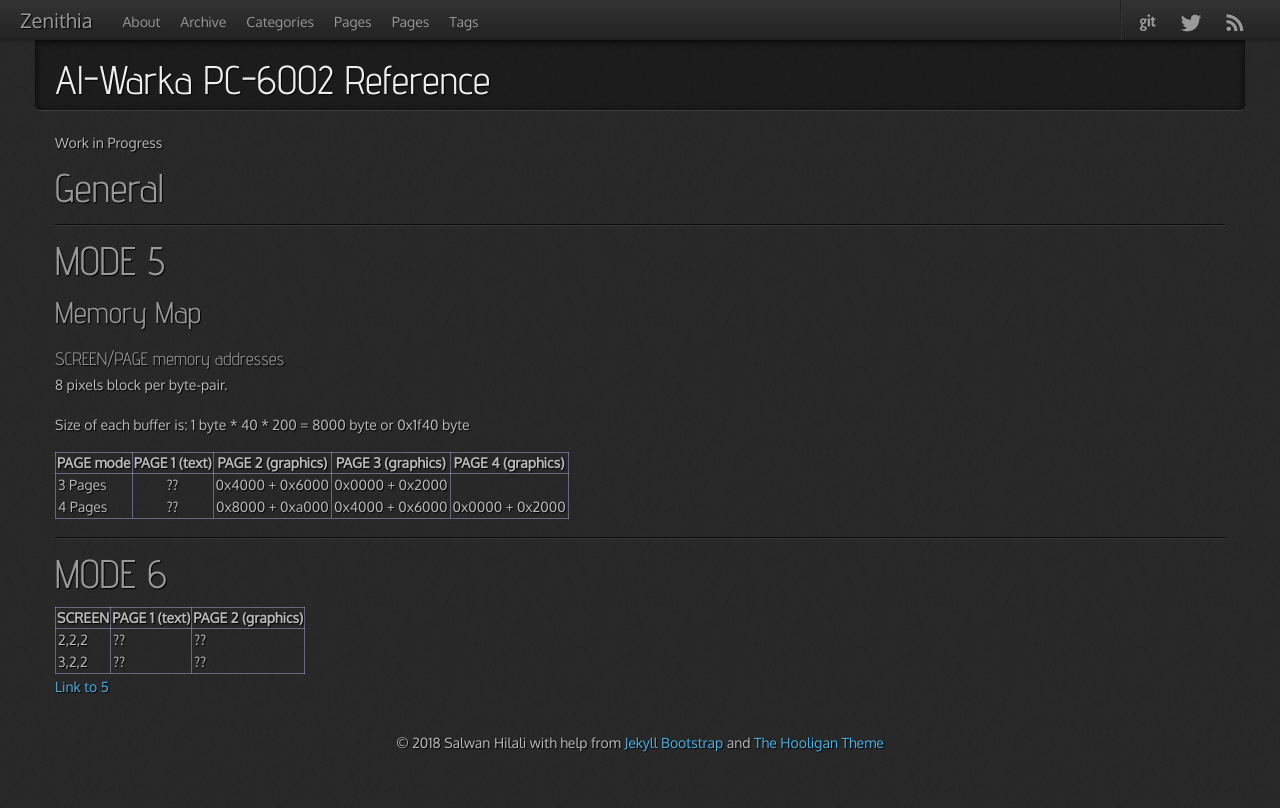
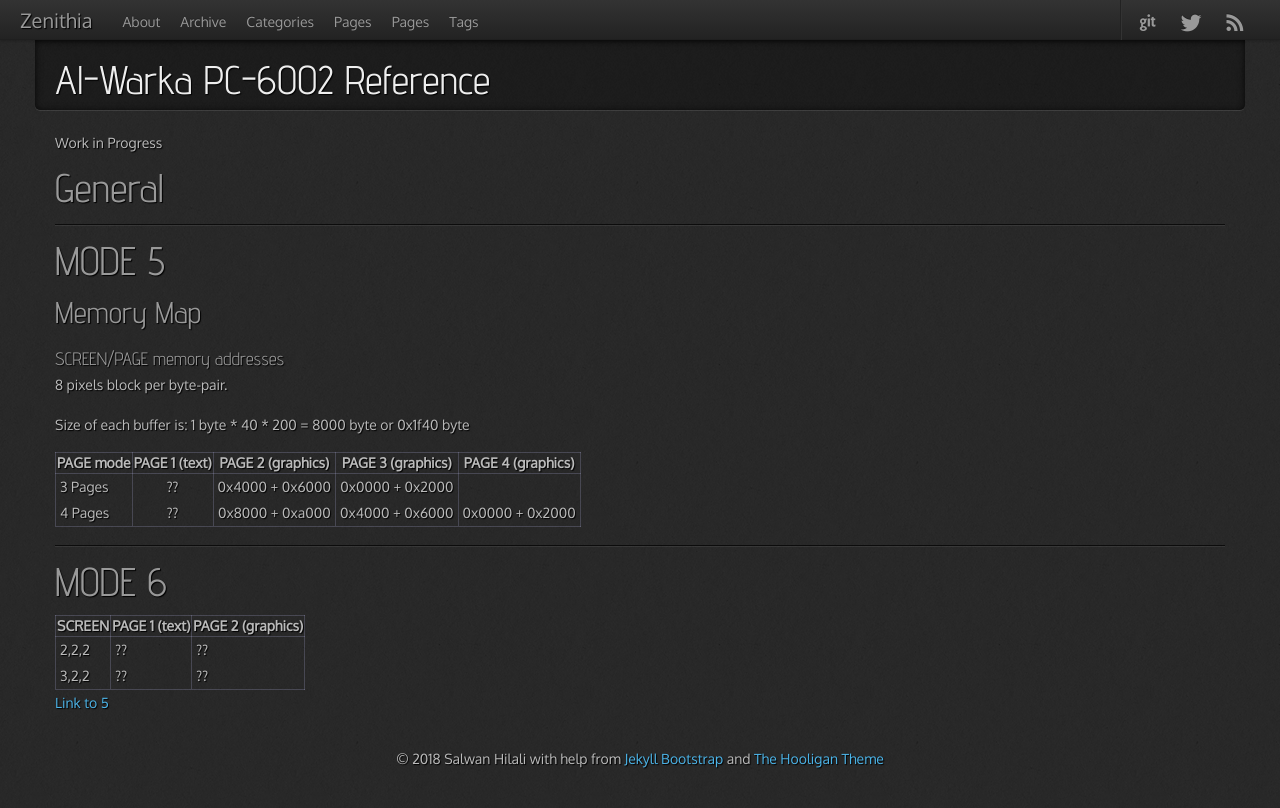
Before and after one commit to Salwan/salwan.github.io, a Jekyll site: the page built from pages/pc6002.md, in a window 1280 px wide. Shown: the top 808 px of the page. Built offline with Jekyll 4.4.1, drawn with Linux system fonts in a browser that asks for light colours; nearby versions of some CDN libraries.

Commit message:
more padding

```diff
--- a/assets/themes/hooligan/css/style.css
+++ b/assets/themes/hooligan/css/style.css
@@ -20,15 +20,15 @@
 }
 
 table {
-	border-bottom: 1px solid rgba(200, 200, 255, 0.4);
-  border-right: 1px solid rgba(200, 200, 255, 0.4);
+	border-bottom: 1px solid rgba(200, 200, 255, 0.2);
+  border-right: 1px solid rgba(200, 200, 255, 0.2);
 }
 td {
-	border-left: 1px solid rgba(200, 200, 255, 0.4);
-  padding: 2px;
+	border-left: 1px solid rgba(200, 200, 255, 0.2);
+  padding: 4px;
 }
 th {
-    border: 1px solid rgba(200, 200, 255, 0.4);
+    border: 1px solid rgba(200, 200, 255, 0.2);
 }
 
 /* line 26, ../_sass/_base.scss */
```
